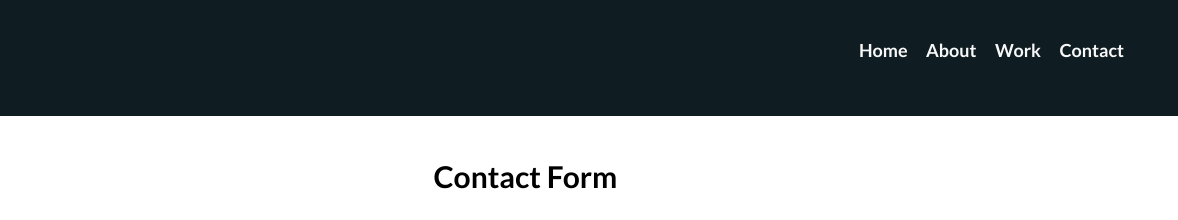
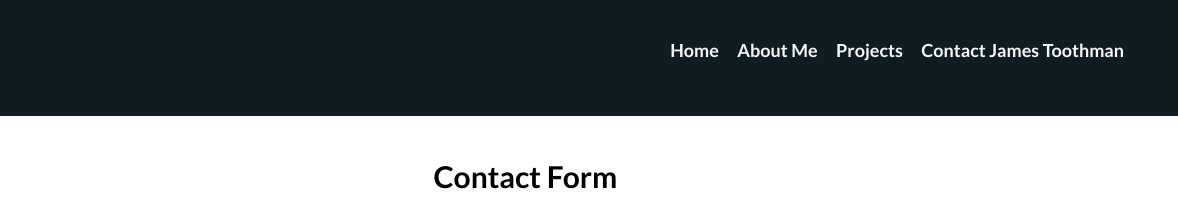
Before and after one commit to jmstman/Portfolio-site, a plain HTML site: page Contact James Toothman.html in a window 1280 px wide. Shown: the top 220 px of the page, 102-1280 px from the left. Drawn offline with nearby package versions, Linux system fonts and the light colour scheme.

Commit message:
Update Contact James Toothman.html
Changed navigation list for Contact page

```diff
--- a/Contact James Toothman.html
+++ b/Contact James Toothman.html
@@ -26,13 +26,13 @@
           <a href="index.html" role="menuitem" class="navigation-list__item navigation-list__item--active">Home</a>
         </li >
         <li role="presentation">
-          <a href="about.html" role="menuitem" class="navigation-list__item">About</a>
+          <a href="about.html" role="menuitem" class="navigation-list__item">About Me</a>
         </li>
         <li role="presentation">
-          <a href="work.html" role="menuitem" class="navigation-list__item">Work</a>
+          <a href="work.html" role="menuitem" class="navigation-list__item">Projects</a>
         </li>
         <li role="presentation">
-          <a href="contact.html" role="menuitem" class="navigation-list__item">Contact</a>
+          <a href="contact.html" role="menuitem" class="navigation-list__item">Contact James Toothman</a>
         </li>
       </ul>
     </nav>
```
